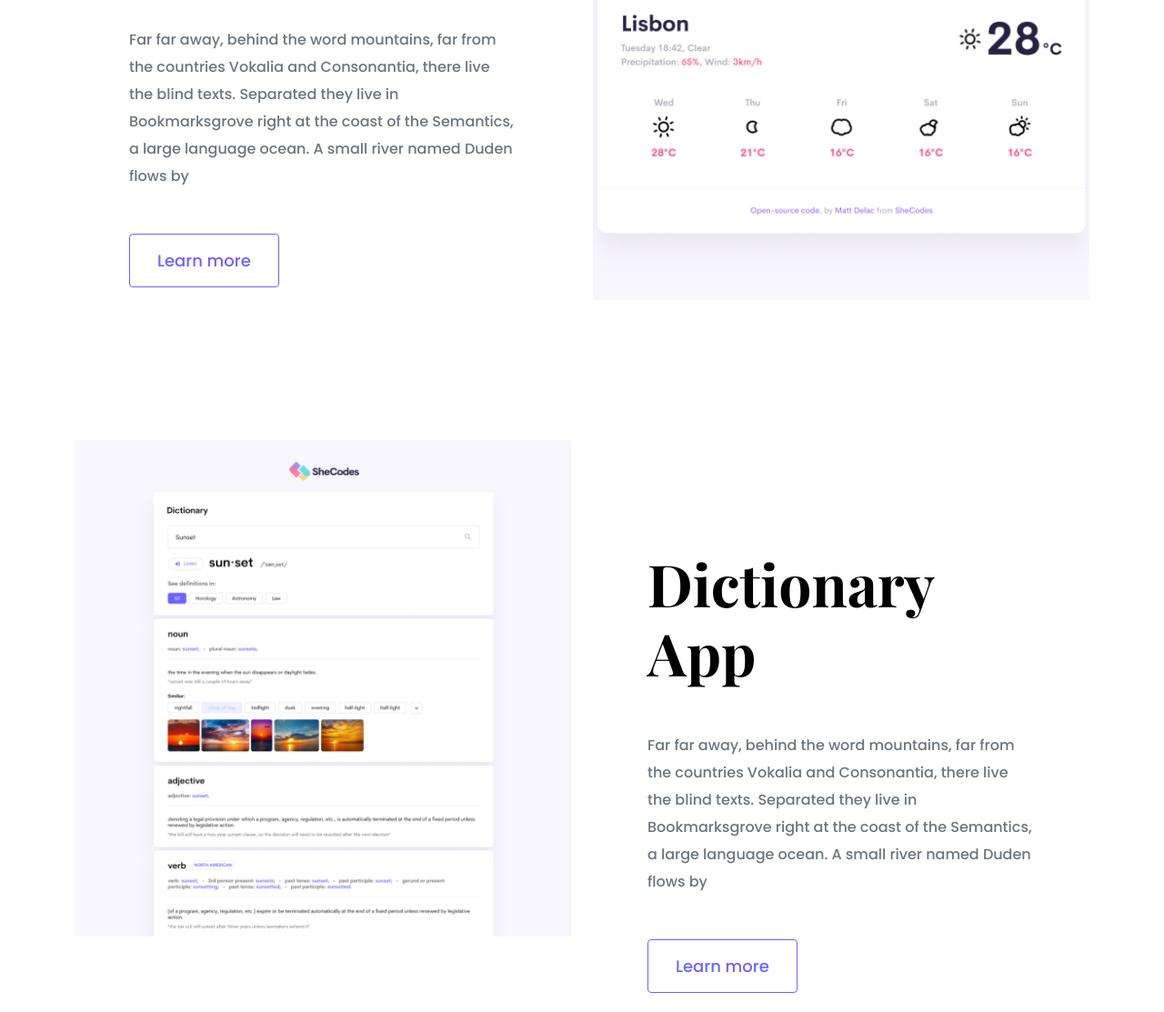
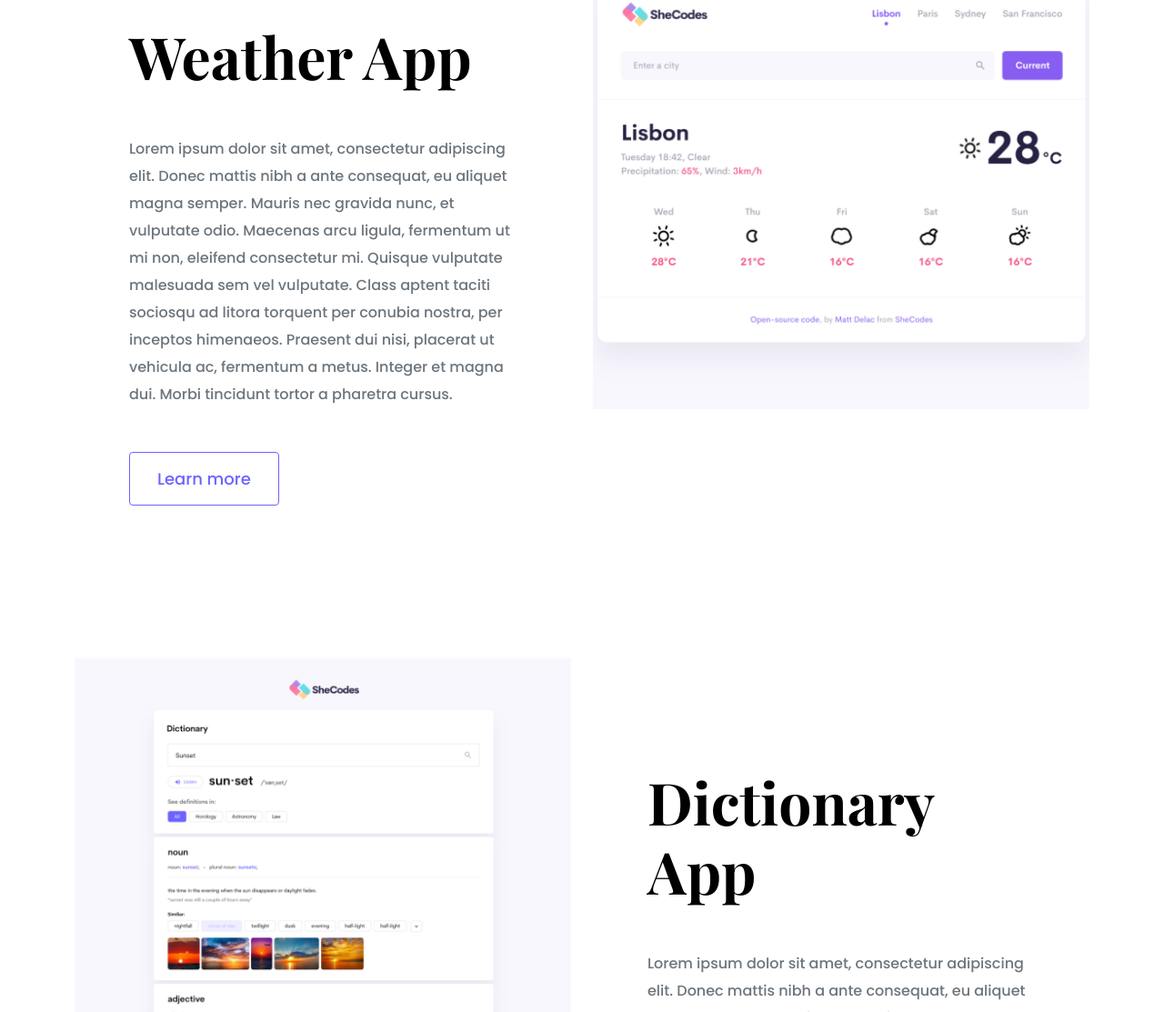
Before and after one commit to n1w35/portfolio-project, a plain HTML site: page index.html in a window 1280 px wide. Shown: the part 1687-2800 px from the top of the page at 91% size. Drawn offline with nearby package versions, Linux system fonts and the light colour scheme.

Commit message:
Updated HTML

```diff
--- a/index.html
+++ b/index.html
@@ -42,7 +42,7 @@
     <div class="hero">
       <p>👋 Hello, I am</p>
       <h1>Nives Sandrin</h1>
-      <h2 class="mb-5">Front-end developer based in Portugal</h2>
+      <h2 class="mb-5">Front-end developer based in the Netherlands</h2>
       <div>
         <a href="#" class="btn btn-branding">Contact me</a>
       </div>
@@ -59,10 +59,14 @@
           <div class="project-desciption">
             <h2 class="mb-5">Yogurt Project</h2>
             <p class="mb-5 text-muted">
-              Far far away, behind the word mountains, far from the countries
-              Vokalia and Consonantia, there live the blind texts. Separated
-              they live in Bookmarksgrove right at the coast of the Semantics, a
-              large language ocean. A small river named Duden flows by
+              Lorem ipsum dolor sit amet, consectetur adipiscing elit. Donec
+              mattis nibh a ante consequat, eu aliquet magna semper. Mauris nec
+              gravida nunc, et vulputate odio. Maecenas arcu ligula, fermentum
+              ut mi non, eleifend consectetur mi. Quisque vulputate malesuada
+              sem vel vulputate. Class aptent taciti sociosqu ad litora torquent
+              per conubia nostra, per inceptos himenaeos. Praesent dui nisi,
+              placerat ut vehicula ac, fermentum a metus. Integer et magna dui.
+              Morbi tincidunt tortor a pharetra cursus.
             </p>
             <a href="" class="btn btn-branding-outline"> Learn more </a>
           </div>
@@ -73,10 +77,14 @@
           <div class="project-desciption">
             <h2 class="mb-5">Weather App</h2>
             <p class="mb-5 text-muted">
-              Far far away, behind the word mountains, far from the countries
-              Vokalia and Consonantia, there live the blind texts. Separated
-              they live in Bookmarksgrove right at the coast of the Semantics, a
-              large language ocean. A small river named Duden flows by
+              Lorem ipsum dolor sit amet, consectetur adipiscing elit. Donec
+              mattis nibh a ante consequat, eu aliquet magna semper. Mauris nec
+              gravida nunc, et vulputate odio. Maecenas arcu ligula, fermentum
+              ut mi non, eleifend consectetur mi. Quisque vulputate malesuada
+              sem vel vulputate. Class aptent taciti sociosqu ad litora torquent
+              per conubia nostra, per inceptos himenaeos. Praesent dui nisi,
+              placerat ut vehicula ac, fermentum a metus. Integer et magna dui.
+              Morbi tincidunt tortor a pharetra cursus.
             </p>
             <a href="" class="btn btn-branding-outline"> Learn more </a>
           </div>
@@ -93,10 +101,14 @@
           <div class="project-desciption">
             <h2 class="mb-5">Dictionary App</h2>
             <p class="mb-5 text-muted">
-              Far far away, behind the word mountains, far from the countries
-              Vokalia and Consonantia, there live the blind texts. Separated
-              they live in Bookmarksgrove right at the coast of the Semantics, a
-              large language ocean. A small river named Duden flows by
+              Lorem ipsum dolor sit amet, consectetur adipiscing elit. Donec
+              mattis nibh a ante consequat, eu aliquet magna semper. Mauris nec
+              gravida nunc, et vulputate odio. Maecenas arcu ligula, fermentum
+              ut mi non, eleifend consectetur mi. Quisque vulputate malesuada
+              sem vel vulputate. Class aptent taciti sociosqu ad litora torquent
+              per conubia nostra, per inceptos himenaeos. Praesent dui nisi,
+              placerat ut vehicula ac, fermentum a metus. Integer et magna dui.
+              Morbi tincidunt tortor a pharetra cursus.
             </p>
             <a href="" class="btn btn-branding-outline"> Learn more </a>
           </div>
```
